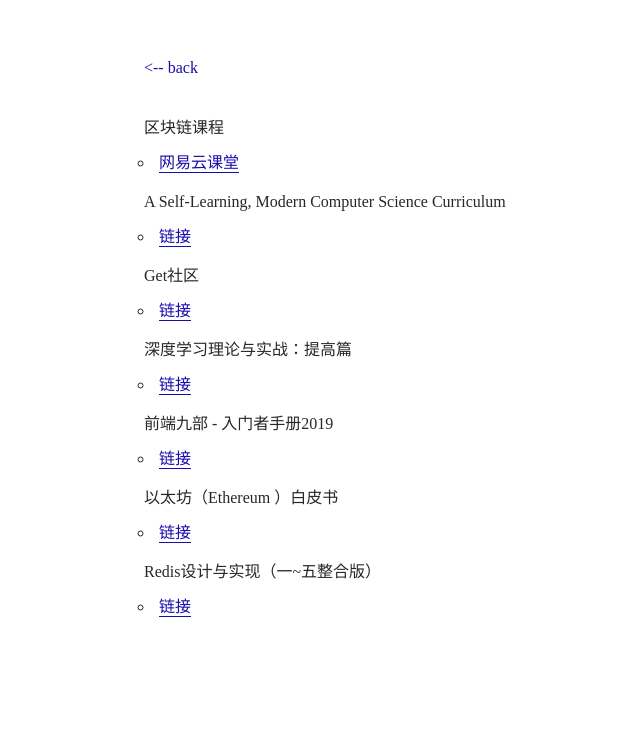
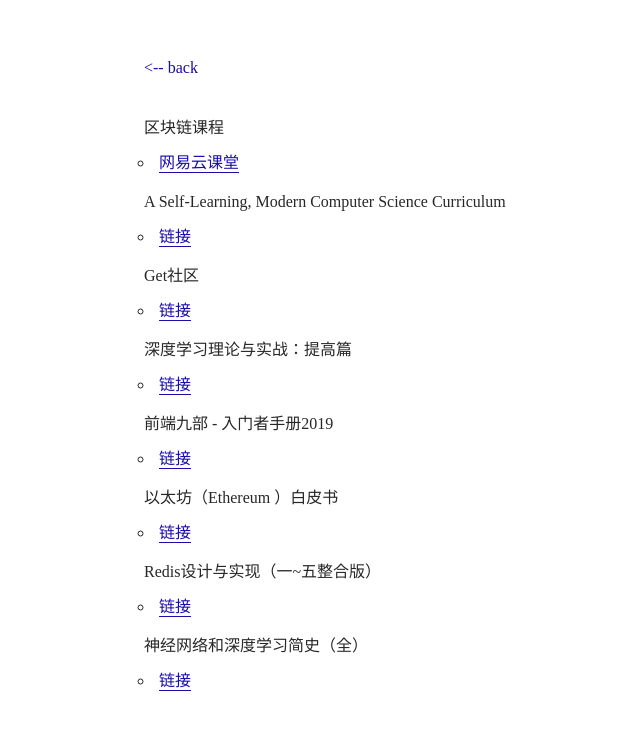
Before and after one commit to maicoder/blog, a Jekyll site: the page built from note/学习资料.md, in a window 1280 px wide. Shown: the top 730 px of the page, without its empty margins (146-786 px from the left). Built offline with Jekyll 4.4.1, drawn with Linux system fonts in a browser that asks for light colours; some web fonts are replaced.

Commit message:
Update 学习资料.md

```diff
--- a/note/学习资料.md
+++ b/note/学习资料.md
@@ -28,3 +28,7 @@ Get社区
 
 Redis设计与实现（一~五整合版）
 - [链接](http://get.ftqq.com/522.get)
+
+
+神经网络和深度学习简史（全）
+- [链接](http://get.ftqq.com/8936.get)
```
